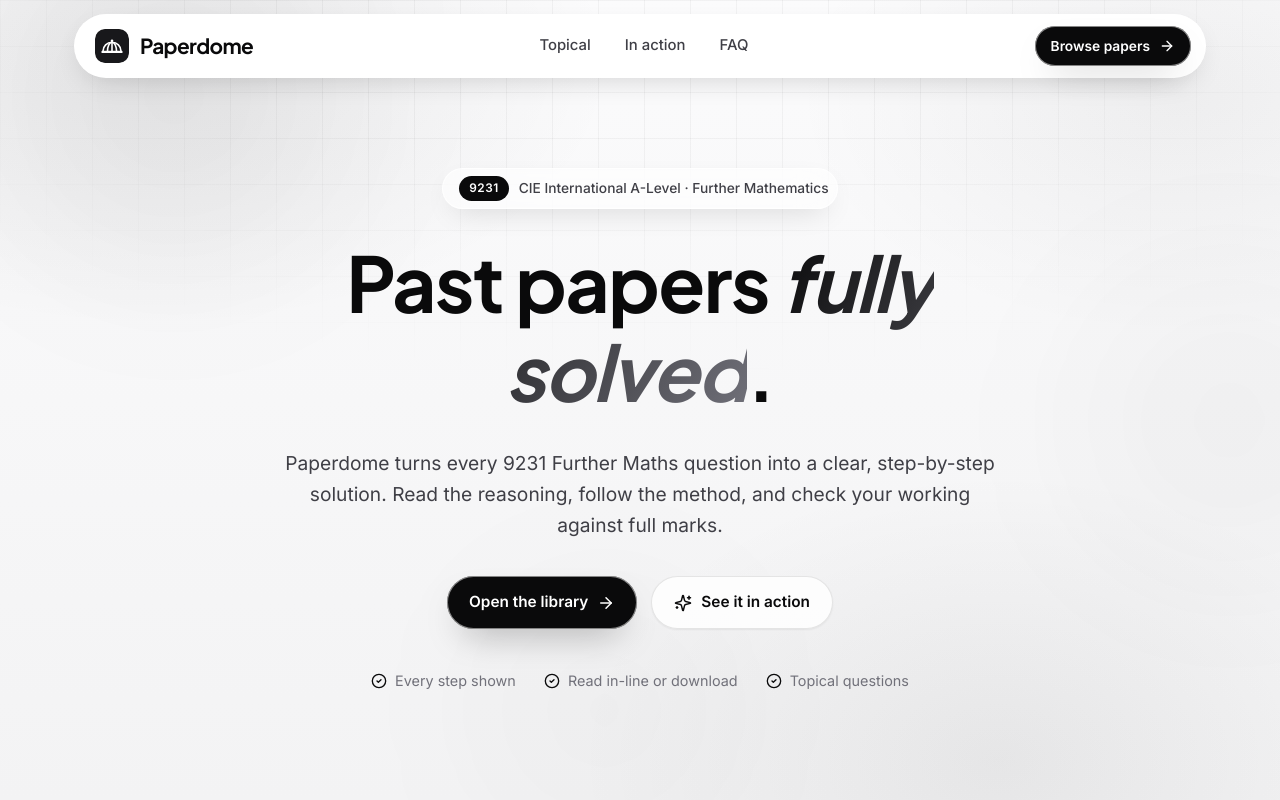
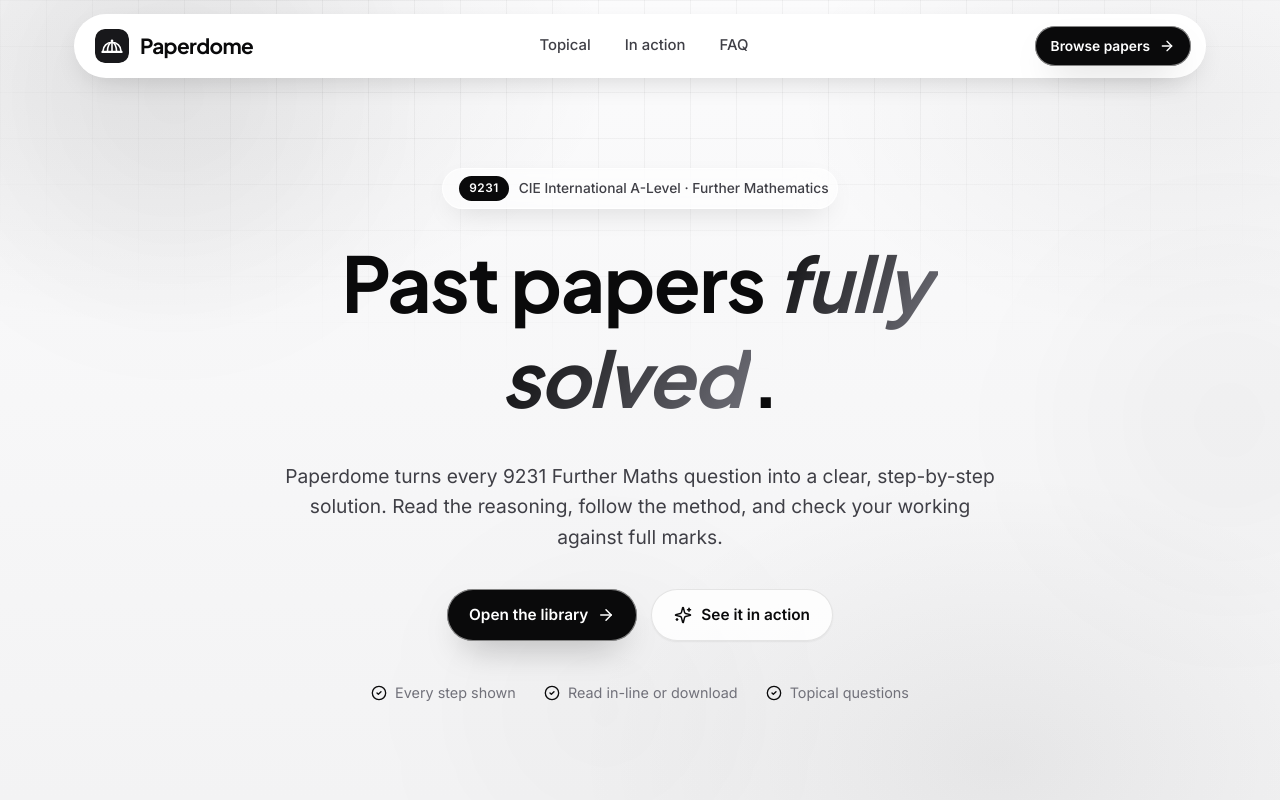
Before and after one commit to Shreyas23x/paperdom, a React (Vite) app: page / in a window 1280 px wide. Shown: the top 800 px of the page. Built offline with nearby package versions, Linux system fonts and the light colour scheme.

Commit message:
Fix clipped italic hero words on desktop (per-word padded gradient boxes)

```diff
--- a/src/components/Hero.jsx
+++ b/src/components/Hero.jsx
@@ -21,7 +21,8 @@ export default function Hero() {
         animate={{ opacity: 1, y: 0 }}
         transition={{ duration: 0.7, delay: 0.05, ease }}
       >
-        Past papers <span className="grad">fully solved</span>.
+        Past papers <span className="grad">fully</span>{' '}
+        <span className="grad">solved</span>.
       </motion.h1>
 
       <motion.p
--- a/src/index.css
+++ b/src/index.css
@@ -390,6 +390,12 @@ h3 {
   -webkit-background-clip: text;
   background-clip: text;
   color: transparent;
+  /* inline-block + a little right/bottom padding extends the text-clip paint
+     box so slanted italic glyph edges (the 'y', the 'd') and descenders keep
+     their gradient fill instead of being cropped on desktop WebKit/Blink.
+     Split per word (in the markup) so short atomic boxes still wrap on mobile. */
+  display: inline-block;
+  padding: 0 0.12em 0.08em 0;
 }
 .hero-sub {
   max-width: 60ch;
```
